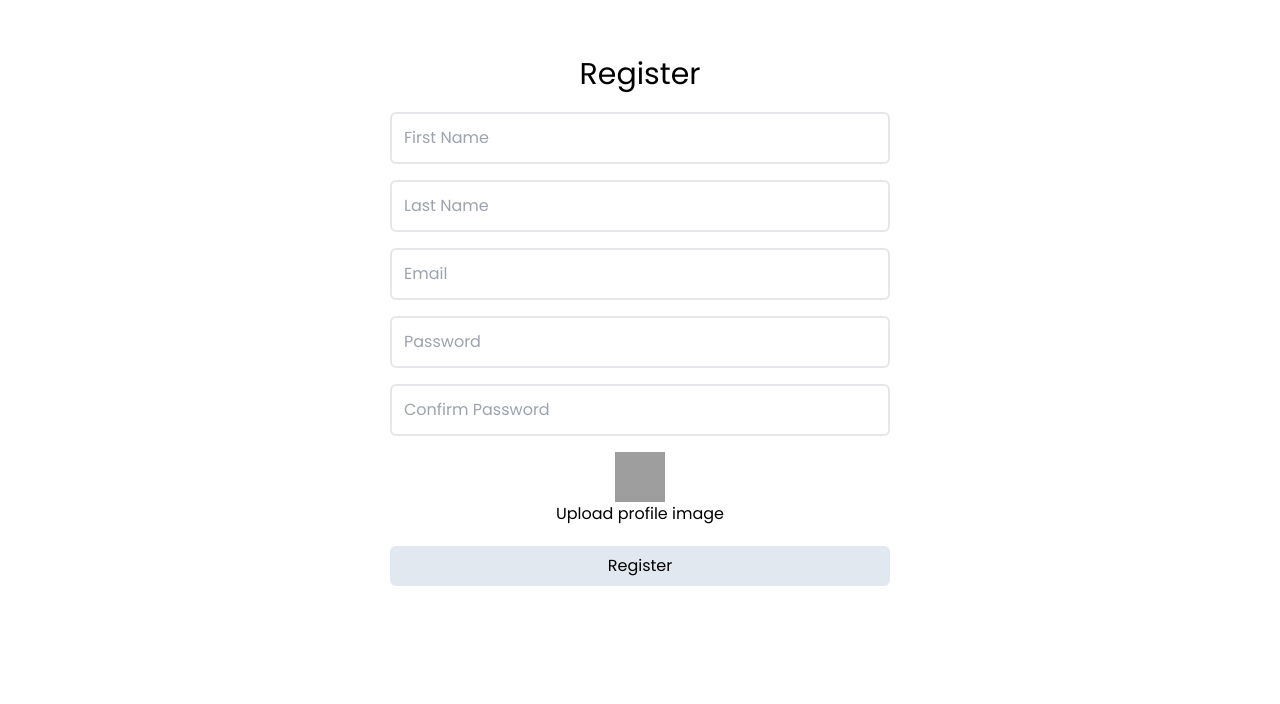
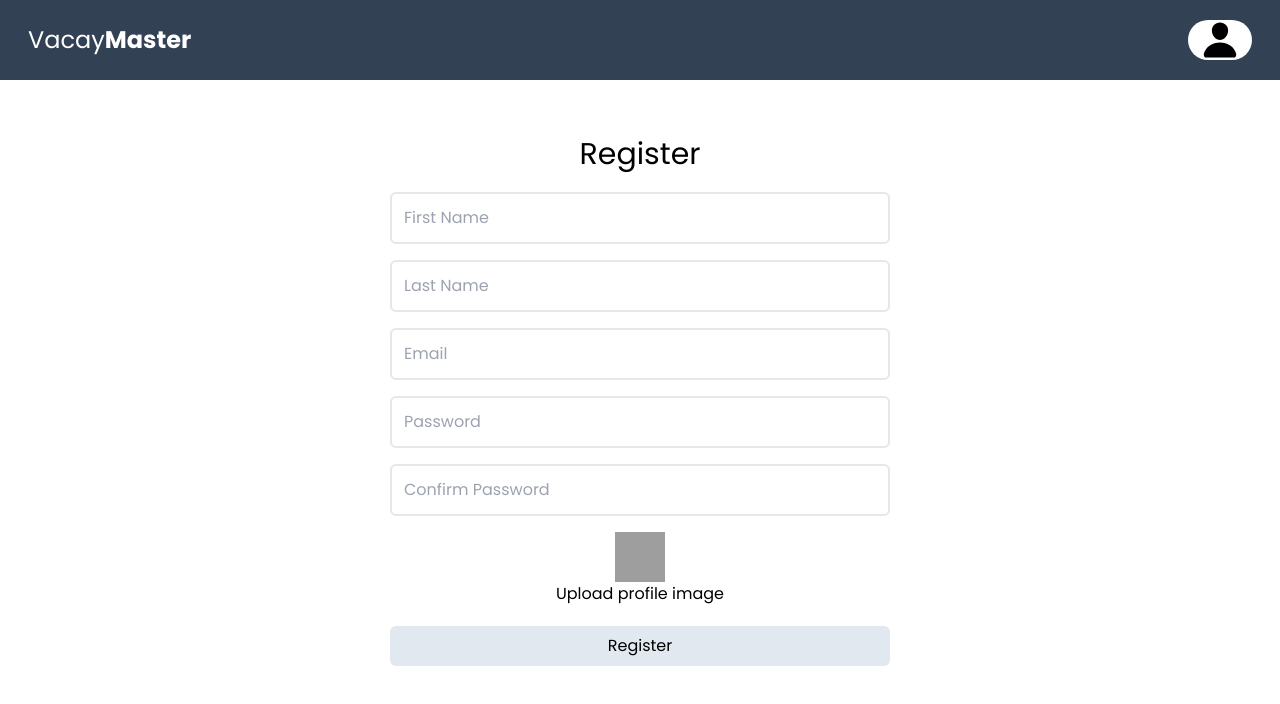
Before and after one commit to joseph-lang7/Vacay-Master, a React (Vite) app in the folder client/: page /register in a window 1280 px wide. Shown: the top 704 px of the page. Built offline with nearby package versions, Linux system fonts and the light colour scheme; grey boxes are pictures that could not be loaded.

Commit message:
Add navbar

```diff
--- a/client/src/App.jsx
+++ b/client/src/App.jsx
@@ -2,11 +2,13 @@ import "./App.css";
 import { BrowserRouter, Routes, Route } from "react-router-dom";
 
 import { HomePage, RegisterPage, LoginPage } from "./pages";
+import Nav from "./components/Nav";
 
 function App() {
   return (
     <div>
       <BrowserRouter>
+        <Nav />
         <Routes>
           <Route path="/" element={<HomePage />} />
           <Route path="/register" element={<RegisterPage />} />
--- /dev/null
+++ b/client/src/components/Nav.jsx
@@ -0,0 +1,35 @@
+import profileIcon from "/profileIcon.svg";
+import { useState } from "react";
+const Nav = () => {
+  const [dropdown, setDropdown] = useState(false);
+  const dropdownItems = [
+    { label: "Trip List", href: "1" },
+    { label: "Wish List", href: "2" },
+    { label: "Property List", href: "3" },
+    { label: "Reservation List", href: "4" },
+  ];
+  return (
+    <nav className="w-screen h-20 bg-slate-700 flex items-center px-7 justify-between">
+      <div className="text-white text-2xl">
+        Vacay<b>Master</b>
+      </div>
+      <button
+        onClick={() => setDropdown(!dropdown)}
+        className="w-16 bg-white h-10 rounded-full flex justify-center items-center "
+      >
+        <img src={profileIcon} className="w-[40px] h-[40px]" />
+        {dropdown && (
+          <div className="absolute bg-slate-700 text-white h-auto p-5 w-auto  translate-y-36">
+            <ul className="flex flex-col gap-4">
+              {dropdownItems.map((dropdownItem) => (
+                <li key={dropdownItem.href}>{dropdownItem.label}</li>
+              ))}
+            </ul>
+          </div>
+        )}
+      </button>
+    </nav>
+  );
+};
+
+export default Nav;
```
Also changed, not shown: client/public/profileIcon.svg (added).
